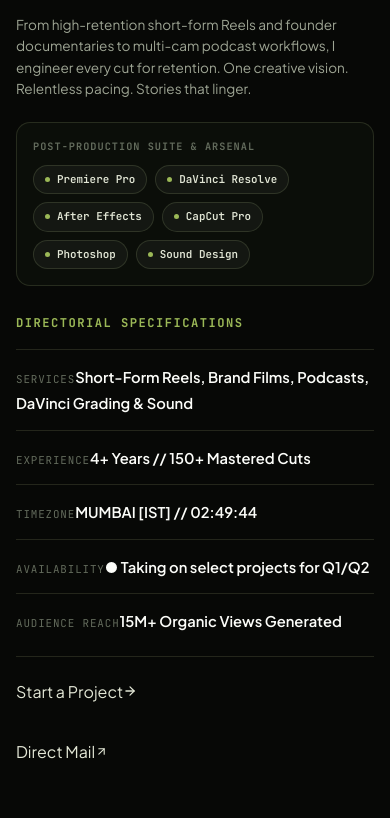
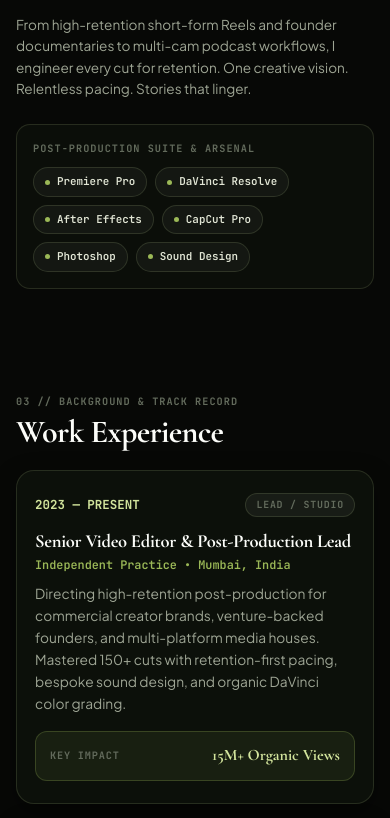
Before and after one commit to ranjeetmishra17/Ranjeet-s-Portfolio, a React (Vite) app: page / in a window 390 px wide. Shown: the part 5508-6326 px from the top of the page. Built offline with nearby package versions, Linux system fonts and the light colour scheme; a web font is replaced by a local one.

Commit message:
feat: completely remove directorial specifications block from About section

```diff
--- a/src/App.jsx
+++ b/src/App.jsx
@@ -809,10 +809,9 @@ export default function App() {
 
           <div className="hairline-divider reveal-divider" />
 
-          {/* 2-Column Luxury Editorial Grid */}
-          <div className="about-editorial-grid reveal-stagger-group">
-            {/* Left Column: The Narrative & Tool Stack */}
-            <div className="about-col-narrative">
+          {/* Luxury Editorial Body & Tools Arsenal */}
+          <div className="about-editorial-wrap reveal-stagger-group">
+            <div className="about-narrative-block">
               <span className="about-col-micro-label">THE CRAFT</span>
               <p className="about-lead-text">
                 I’m an independent post-production editor and motion designer based in Mumbai, India. I combine rhythmic frame economy, psychoacoustic sound architecture, and organic DaVinci color grading to build films that captivate and convert.
@@ -820,6 +819,7 @@ export default function App() {
               <p className="about-body-text">
                 From high-retention short-form Reels and founder documentaries to multi-cam podcast workflows, I engineer every cut for retention. One creative vision. Relentless pacing. Stories that linger.
               </p>
+            </div>
 
             {/* Creative Software Stack */}
             <div className="about-tools-block">
@@ -831,70 +831,6 @@ export default function App() {
                     <span>{tool}</span>
                   </span>
                 ))}
-                </div>
-              </div>
-            </div>
-
-            {/* Right Column: Directorial Specs */}
-            <div className="about-col-specs">
-              <span className="about-col-micro-label">DIRECTORIAL SPECIFICATIONS</span>
-              <div className="about-specs-list">
-                <div className="spec-row">
-                  <span className="spec-label">Services</span>
-                  <span className="spec-value text-right">
-                    Short-Form Reels, Brand Films, Podcasts, DaVinci Grading & Sound
-                  </span>
-                  <div className="spec-line" />
-                </div>
-
-                <div className="spec-row">
-                  <span className="spec-label">Experience</span>
-                  <span className="spec-value">4+ Years // 150+ Mastered Cuts</span>
-                  <div className="spec-line" />
-                </div>
-
-                <div className="spec-row">
-                  <span className="spec-label">Timezone</span>
-                  <span className="spec-value">
-                    MUMBAI [IST] // <TimezoneClock />
-                  </span>
-                  <div className="spec-line" />
-                </div>
-
-                <div className="spec-row">
-                  <span className="spec-label">Availability</span>
-                  <span className="spec-value text-olive-champagne">
-                    ● Taking on select projects for Q1/Q2
-                  </span>
-                  <div className="spec-line" />
-                </div>
-
-                <div className="spec-row">
-                  <span className="spec-label">Audience Reach</span>
-                  <span className="spec-value">15M+ Organic Views Generated</span>
-                  <div className="spec-line" />
-                </div>
-              </div>
-
-              {/* Action Buttons */}
-              <div className="about-actions-bar">
-                <a
-                  href="#contact"
-                  className="tdk-magnetic-btn"
-                  onClick={(e) => scrollToSection(e, "#contact")}
-                >
-                  <span className="btn-inner">
-                    <span className="btn-text">Start a Project</span>
-                    <ArrowRight size={14} />
-                  </span>
-                </a>
-                <a
-                  href={`mailto:${PROFILE.email}?subject=Collaboration%20Inquiry%20%E2%80%94%20Ranjeet%20Mishra`}
-                  className="tdk-secondary-btn"
-                >
-                  <span>Direct Mail</span>
-                  <ArrowUpRight size={13} />
-                </a>
               </div>
             </div>
           </div>
--- a/src/styles.css
+++ b/src/styles.css
@@ -670,16 +670,15 @@ img {
   margin-top: 8px;
 }
 
-.about-editorial-grid {
+.about-editorial-wrap {
   display: grid;
-  grid-template-columns: 1.15fr 0.85fr;
-  gap: 64px;
+  grid-template-columns: 1.25fr 0.75fr;
+  gap: 56px;
   padding-top: 24px;
   align-items: flex-start;
 }
 
-.about-col-narrative,
-.about-col-specs {
+.about-narrative-block {
   display: flex;
   flex-direction: column;
 }
@@ -707,11 +706,11 @@ img {
   font-size: 0.98rem;
   line-height: 1.72;
   color: var(--text-sand);
-  margin-bottom: 30px;
+  margin-bottom: 0;
 }
 
 .about-tools-block {
-  padding: 24px;
+  padding: 26px;
   border-radius: 16px;
   background: rgba(14, 18, 12, 0.7);
   border: 1px solid var(--border-subtle);
@@ -762,22 +761,6 @@ img {
   height: 5px;
   border-radius: 50%;
   background: var(--olive-primary);
-}
-
-.about-specs-list {
-  display: flex;
-  flex-direction: column;
-  width: 100%;
-}
-
-.about-actions-bar {
-  display: flex;
-  align-items: center;
-  gap: 14px;
-  padding-top: 28px;
-  border-top: 1px solid var(--border-subtle);
-  margin-top: 8px;
-  flex-wrap: wrap;
 }
 
 /* ========================================================
@@ -1918,9 +1901,9 @@ img {
     margin-bottom: 16px;
   }
 
-  .about-editorial-grid {
+  .about-editorial-wrap {
     grid-template-columns: 1fr;
-    gap: 28px;
+    gap: 24px;
     padding-top: 12px;
   }
 
@@ -1935,7 +1918,7 @@ img {
     font-size: 0.85rem;
     line-height: 1.58;
     color: var(--text-sand);
-    margin-bottom: 22px;
+    margin-bottom: 0;
   }
 
   .about-tools-block {
@@ -1951,48 +1934,6 @@ img {
   .tool-pill-item {
     font-size: 0.68rem;
     padding: 5px 11px;
-  }
-
-  .spec-row {
-    flex-direction: column;
-    align-items: flex-start;
-    gap: 5px;
-    padding: 14px 0;
-    border-top: 1px solid var(--border-subtle);
-  }
-
-  .spec-line {
-    display: none;
-  }
-
-  .spec-label {
-    font-family: var(--font-mono);
-    font-size: 0.68rem;
-    letter-spacing: 0.08em;
-    color: var(--text-dust);
-    text-transform: uppercase;
-  }
-
-  .spec-value {
-    text-align: left;
-    font-size: 0.92rem;
-    font-weight: 600;
-    line-height: 1.45;
-    color: var(--text-ivory);
-  }
-
-  .about-actions-bar {
-    flex-direction: column;
-    width: 100%;
-    gap: 10px;
-    padding-top: 22px;
-  }
-
-  .about-actions-bar .tdk-magnetic-btn,
-  .about-actions-bar .tdk-secondary-btn {
-    width: 100%;
-    height: 50px;
-    justify-content: center;
   }
 
   /* Work Section: Cinematic Vertical Feed on Mobile */
```
Lines whose indentation alone changed are shown as unchanged.
